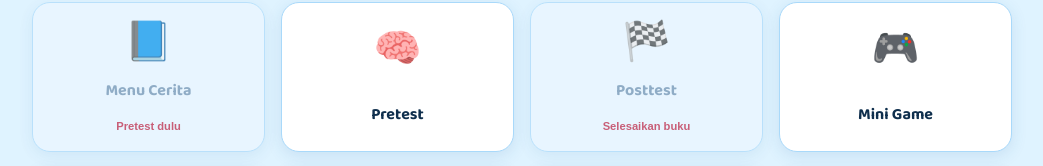
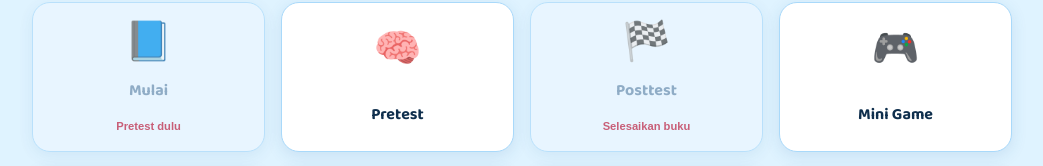
Before and after one commit to fadilyusuf725-commits/ARKANUH, a React (Vite) app: page / in a window 1280 px wide. Shown: the part 296-462 px from the top of the page, without its empty margins (118-1161 px from the left). Built offline with nearby package versions, Linux system fonts and the light colour scheme.

Commit message:
feat: direct flipbook access without menu page
- Removed '/menu-cerita' intermediate page
- 'Mulai' button now directly opens flipbook to first incomplete page
- Flipbook remains accessible even during posttest
- Simplified navigation flow for better user experience
- Removed StartPage from routes

```diff
--- a/src/App.tsx
+++ b/src/App.tsx
@@ -7,7 +7,6 @@ import { HomePage } from "./pages/HomePage";
 import { NotFoundPage } from "./pages/NotFoundPage";
 import { PosttestPage } from "./pages/PosttestPage";
 import { PretestPage } from "./pages/PretestPage";
-import { StartPage } from "./pages/StartPage";
 import { UserGuidePage } from "./pages/UserGuidePage";
 
 export default function App() {
@@ -19,7 +18,6 @@ export default function App() {
         <Route path="/biodata-penulis" element={<BiodataPage />} />
         <Route path="/panduan-penggunaan" element={<UserGuidePage />} />
         <Route path="/cp-tp-atp" element={<CurriculumPage />} />
-        <Route path="/menu-cerita" element={<StartPage />} />
         <Route path="/flipbook/:pageId" element={<FlipbookReaderPage />} />
         <Route path="/posttest" element={<PosttestPage />} />
         <Route path="/hasil-akhir" element={<FinalResultPage />} />
--- a/src/pages/HomePage.tsx
+++ b/src/pages/HomePage.tsx
@@ -8,11 +8,12 @@ type MenuIconCardProps = {
   label: string;
   to?: string;
   href?: string;
+  onClick?: () => void;
   locked?: boolean;
   lockText?: string;
 };
 
-function MenuIconCard({ icon, label, to, href, locked, lockText }: MenuIconCardProps) {
+function MenuIconCard({ icon, label, to, href, onClick, locked, lockText }: MenuIconCardProps) {
   if (locked) {
     return (
       <button type="button" className="icon-menu-card is-locked" disabled aria-label={`${label} terkunci`}>
@@ -39,6 +40,17 @@ function MenuIconCard({ icon, label, to, href, locked, lockText }: MenuIconCardP
         </span>
         <span className="icon-label">{label}</span>
       </a>
+    );
+  }
+
+  if (onClick) {
+    return (
+      <button type="button" className="icon-menu-card" aria-label={`Buka ${label}`} onClick={onClick}>
+        <span className="icon-emoji" aria-hidden="true">
+          {icon}
+        </span>
+        <span className="icon-label">{label}</span>
+      </button>
     );
   }
 
@@ -83,12 +95,18 @@ export function HomePage() {
     navigate("/");
   };
 
+  const onOpenFlipbook = () => {
+    const firstIncomplete = flipbookPages.find((page) => !session.flipbook.completedPages.includes(page.id));
+    const pageId = firstIncomplete?.id || flipbookPages[0]?.id || "page-01";
+    navigate(`/flipbook/${pageId}`);
+  };
+
   const menuCards = useMemo(
     () => [
       {
         icon: "\u{1F4D8}",
-        label: "Menu Cerita",
-        to: pretestDone ? "/menu-cerita" : undefined,
+        label: "Mulai",
+        onClick: pretestDone ? onOpenFlipbook : undefined,
         locked: !pretestDone,
         lockText: "Pretest dulu"
       },
@@ -172,6 +190,7 @@ export function HomePage() {
             label={menu.label}
             to={menu.to}
             href={menu.href}
+            onClick={menu.onClick}
             locked={menu.locked}
             lockText={menu.lockText}
           />
```
